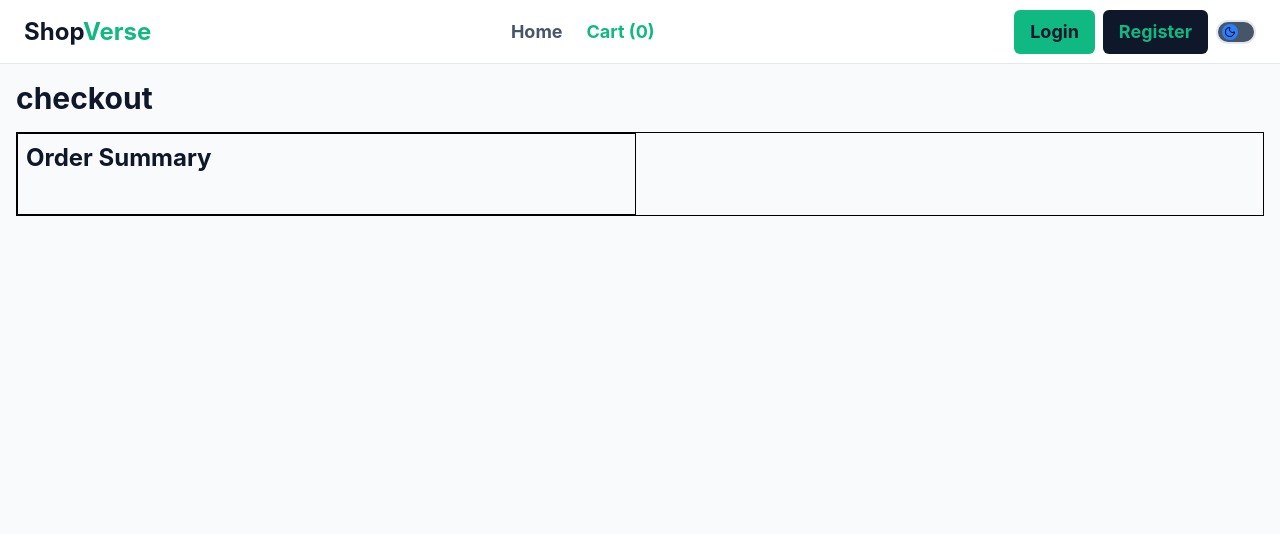
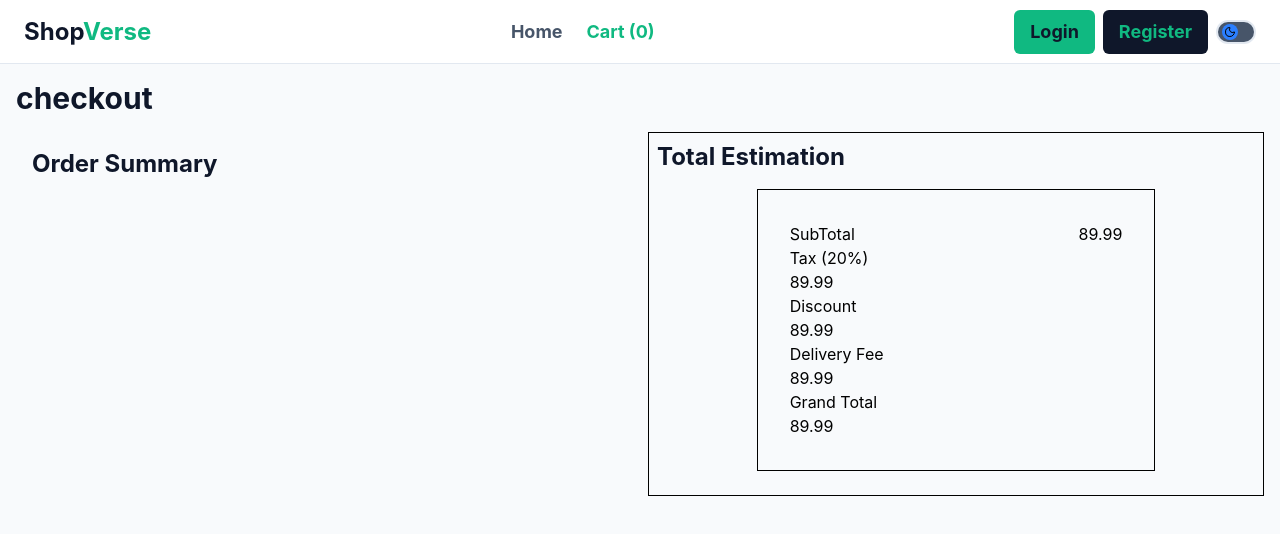
Before and after one commit to Puneetkumarboinpally/ShopVerse-React-E-Commerce-Experience, a React (Vite) app in the folder ShopVerse/: page /cart in a window 1280 px wide. Shown: the top 534 px of the page. Built offline with nearby package versions, Linux system fonts and the light colour scheme.

Commit message:
estimation section added

```diff
--- a/ShopVerse/src/pages/Cart.jsx
+++ b/ShopVerse/src/pages/Cart.jsx
@@ -9,33 +9,82 @@ const Cart = () => {
     <div className="mt-16 h-screen p-4">
       <h1 className="text-text text-3xl font-bold mb-4">checkout</h1>
 
-      <div className="grid grid-cols-1 lg:grid-cols-2 border gap-2">
-        <div className="left-container border">
+      <div className="grid grid-cols-1 lg:grid-cols-2 gap-4">
+        <div className="p-2">
           <h1 className="text-text text-2xl p-2 font-bold">Order Summary</h1>
           <div className="flex flex-col gap-2 p-4">
             {cartItem.map((item) => (
               <div
                 key={item.product.id}
-                className="p-4 bg-primary/20 border-2 border-white/30 rounded-lg shadow-lg"
+                className="flex gap-4 p-4 bg-primary/20 border-2 border-white/30 rounded-lg shadow-lg"
               >
                 <img
-                  className="w-48 aspect-square object-contain rounded"
+                  className="w-36 aspect-square object-contain rounded"
                   src={item.product.image}
                   alt={item.product.name}
                 />
-                <div>
-                  <h2>{item.product.name}</h2>
-                  <p>${item.product.price} per item</p>
+                <div className="flex-1 p-2">
+                  <h2 className="text-text text-xl font-bold mb-4">
+                    {item.product.name}
+                  </h2>
+                  <p className="text-text text-md font-bold my-4">
+                    <span className="text-accent text-lg">
+                      ${item.product.price}{" "}
+                    </span>
+                    each
+                  </p>
                 </div>
-                <div>
-
+                <div className="flex flex-col gap-4 p-2 items-center">
+                  <div className="flex gap-3 items-center">
+                    <button className="py-1 px-3 rounded border font-bold text-text cursor-pointer">
+                      -
+                    </button>
+                    <span className="text-text text-xl font-bold">1</span>
+                    <button className="py-1 px-3 rounded border font-bold text-text cursor-pointer">
+                      +
+                    </button>
+                  </div>
+                  <p className="text-text text-xl font-bold">
+                    $ {item.product.price}
+                  </p>
+                  <button
+                    className="px-4 py-2 border rounded-lg text-text font-semibold cursor-pointer
+                  active:scale-95 transition-all duration-300 hover:translate-y-[-2px]"
+                  >
+                    {" "}
+                    Remove
+                  </button>
                 </div>
               </div>
             ))}
           </div>
         </div>
 
-        <div className="right-container"></div>
+        <div className="right-container p-2 border">
+          <h2 className="text-text text-2xl p- font-bold">Total Estimation</h2>
+          <div className="p-8 border w-2/3 flex flex-col mx-auto my-4">
+            <div className="flex justify-between items-center">
+              <h2>SubTotal</h2>
+              <p>89.99</p>
+            </div>
+            <div>
+              <h2>Tax (20%)</h2>
+              <p>89.99</p>
+            </div>
+            <div>
+              <h2>Discount</h2>
+              <p>89.99</p>
+            </div>
+            <div>
+              <h2>Delivery Fee</h2>
+              <p>89.99</p>
+            </div>
+            <div>
+              <h2>Grand Total</h2>
+              <p>89.99</p>
+            </div>
+          </div>
+        </div>
       </div>
     </div>
   );
```
